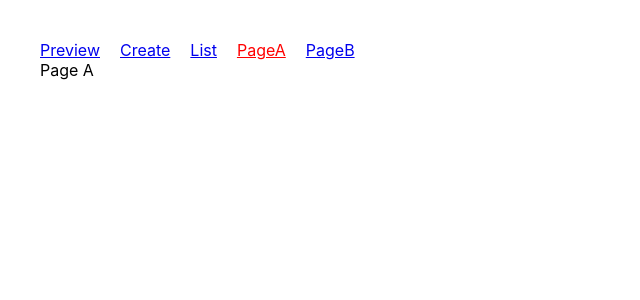
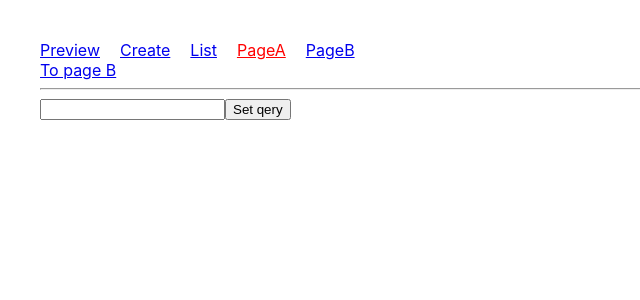
Before and after one commit to Valentin181988/react-router6-test, a React (Create React App) app: page /page-a in a window 1280 px wide. Shown: the top 300 px of the page, without its empty margins (0-640 px from the left). Built offline with nearby package versions, Linux system fonts and the light colour scheme.

Commit message:
useLocation

```diff
--- a/src/pages/PageA.jsx
+++ b/src/pages/PageA.jsx
@@ -1,5 +1,23 @@
+import { Link, useSearchParams, useLocation } from "react-router-dom";
+
 export const PageA = () => {
+    const location = useLocation();
+    const [searchParams, setSearchParams] = useSearchParams();
+
+    const handleSubmit = e => {
+        e.preventDefault();
+
+        setSearchParams({qery: e.currentTarget.elements.qery.value});
+       };
+
     return (
-        <div>Page A</div>
+        <div>
+           <Link to="/page-b" state={{ from: location }}>To page B</Link>
+           <hr />
+           <form onSubmit={handleSubmit}>
+             <input type="text" name="qery" autoComplete="off"/>
+             <button type="submit">Set qery</button>
+           </form>
+        </div>
     );
 };
--- a/src/pages/PageB.jsx
+++ b/src/pages/PageB.jsx
@@ -1,5 +1,15 @@
+import { Link, useLocation } from "react-router-dom";
+
 export const PageB = () => {
+    const location = useLocation();
+    console.log(location)
     return (
-        <div>Page B</div>
+        <div>
+          Page B
+          <hr />
+          <Link to={location?.state?.from ?? '/page-a'}>
+            Go back
+          </Link>
+        </div>
     );
 };
```
